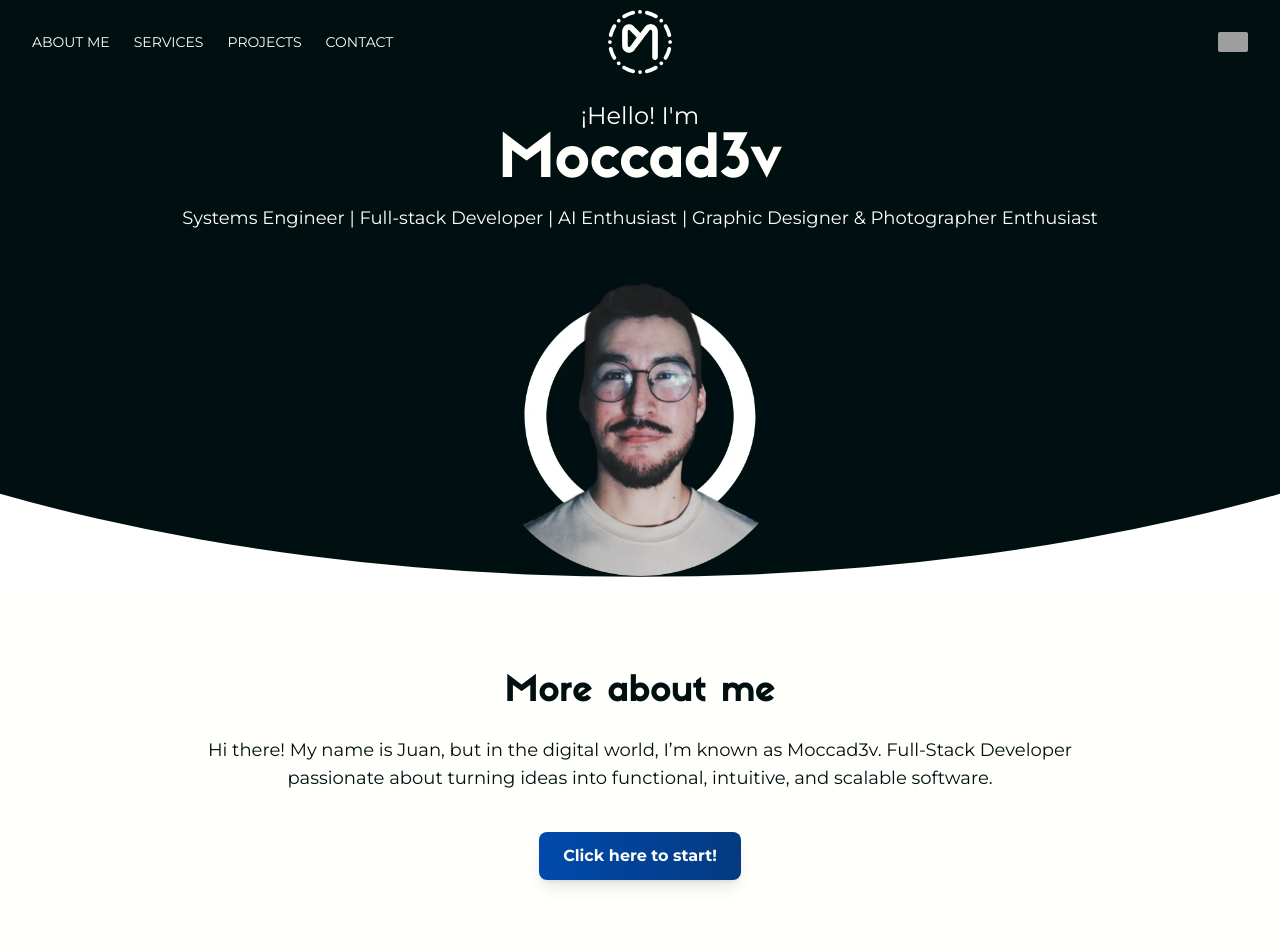
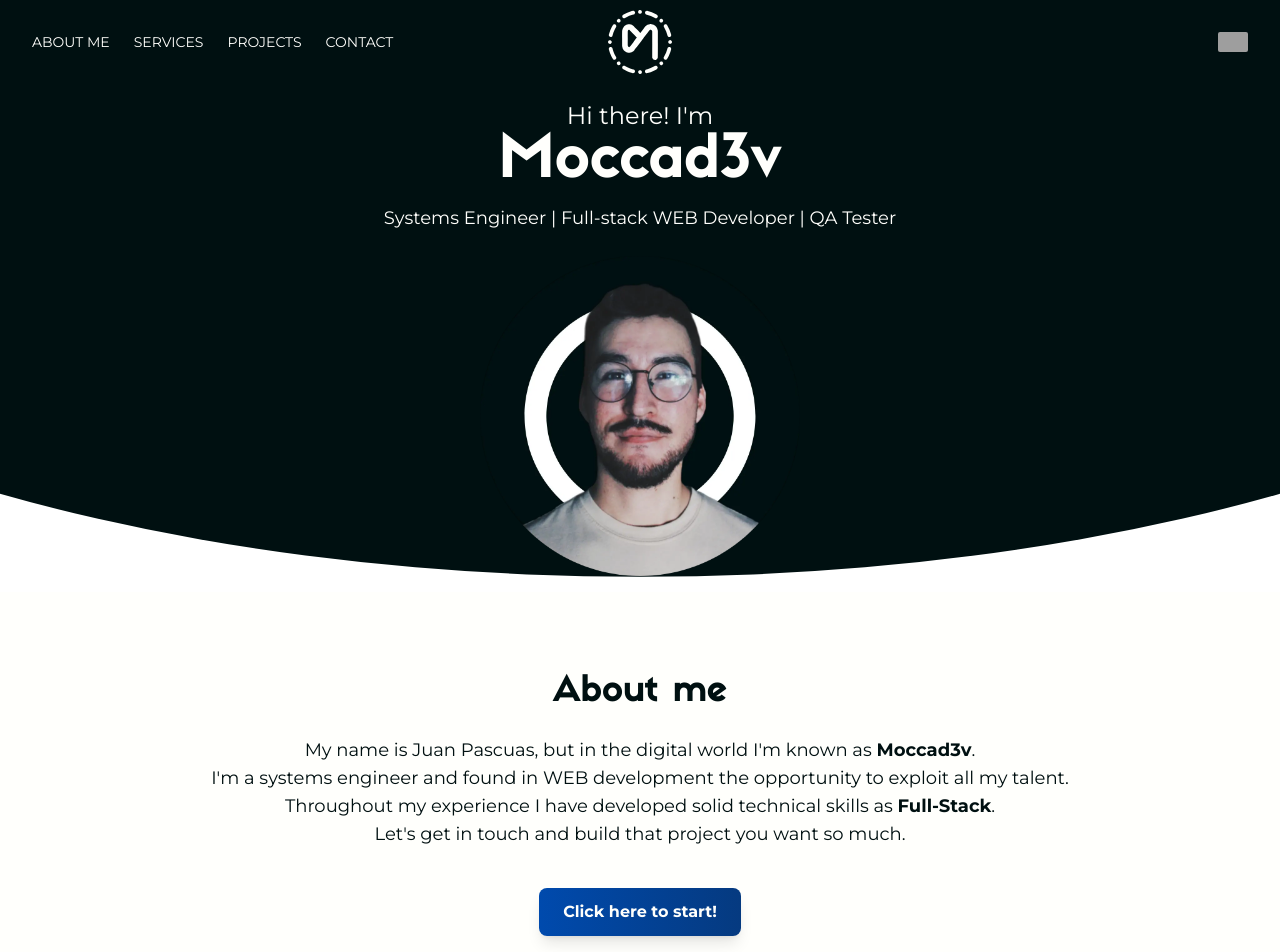
Before and after one commit to moccad3v/my-portfolio, a React (Vite) app: page / in a window 1280 px wide. Shown: the top 952 px of the page. Built offline with nearby package versions, Linux system fonts and the light colour scheme; grey boxes are pictures that could not be loaded.

Commit message:
Re-structure multilengual files

```diff
--- a/src/components/aboutme.jsx
+++ b/src/components/aboutme.jsx
@@ -9,8 +9,13 @@ const aboutme = ({ clicks, setClicks, texts }) => {
       <h2 className="text-4xl font-bold mb-6 text-moccaBlack sifonn-font">
         {texts.aboutme.title}
       </h2>
-      <p className="text-lg max-w-4xl text-moccaBlack font-montserrat">
-        {texts.aboutme.description}
+
+      <p className="whitespace-pre-line text-lg max-w-4xl text-moccaBlack font-montserrat">
+        {texts.aboutme.description.p1}
+        <span className="font-bold">{texts.aboutme.description.hl1}</span>
+        {texts.aboutme.description.p2}
+        <span className="font-bold">{texts.aboutme.description.hl2}</span>
+        {texts.aboutme.description.p3}
       </p>
 
       <button
--- a/src/languages/en.js
+++ b/src/languages/en.js
@@ -3,17 +3,21 @@ const en = {
   services: "Services",
   projects: "Projects",
   contact: "Contact",
-  hi: "¡Hello! I'm",
-  headline:
-    "Systems Engineer | Full-stack Developer | AI Enthusiast | Graphic Designer & Photographer Enthusiast",
+  hi: "Hi there! I'm",
+  headline: "Systems Engineer | Full-stack WEB Developer | QA Tester",
   clickHere: "Click here to start!",
-  clicksMessage: (clicks) => `You have clicked ${clicks} times 🎉`,
-  proud: "Proudly designed by Moccad3v",
+  clicksMessage: (clicks) => `You have clicked ${clicks} times. 🎉`,
+  proud: "Proudly made by Moccad3v",
   copyright: "All rights reserved",
   aboutme: {
-    title: "More about me",
-    description:
-      "Hi there! My name is Juan, but in the digital world, I’m known as Moccad3v. Full-Stack Developer passionate about turning ideas into functional, intuitive, and scalable software.",
+    title: "About me",
+    description: {
+      p1: "My name is Juan Pascuas, but in the digital world I'm known as ",
+      hl1: "Moccad3v",
+      p2: ".\nI'm a systems engineer and found in WEB development the opportunity to exploit all my talent.\nThroughout my experience I have developed solid technical skills as ",
+      hl2: "Full-Stack",
+      p3: ".\nLet's get in touch and build that project you want so much.",
+    },
   },
 };
 
--- a/src/languages/es.js
+++ b/src/languages/es.js
@@ -4,16 +4,20 @@ const es = {
   projects: "Proyectos",
   contact: "Contacto",
   hi: "¡Hola! Soy",
-  headline:
-    "Ingeniero de Sistemas | Desarrollador Full-stack | Entusiasta de la IA | Diseñador Gráfico y Fotógrafo Aficionado",
+  headline: "Ingeniero de Sistemas | Desarrollador WEB Full-stack | QA Tester",
   clickHere: "¡Haz clic aquí para comenzar!",
-  clicksMessage: (clicks) => `Has hecho clic ${clicks} veces 🎉`,
-  proud: "Orgullosamente diseñada por Moccad3v",
+  clicksMessage: (clicks) => `Has hecho clic ${clicks} veces. 🎉`,
+  proud: "Orgullosamente elaborada por Moccad3v",
   copyright: "Todos los derechos reservados",
   aboutme: {
-    title: "Más sobre mi",
-    description:
-      "¡Hola! Soy Juan, pero en el mundo digital me conocen como Moccad3v. Desarrollador Full-Stack apasionado por convertir ideas en software funcional, intuitivo y escalable.",
+    title: "Sobre mi",
+    description: {
+      p1: "Me llamo Juan Pascuas, pero en el mundo digital me conocen como ",
+      hl1: "Moccad3v",
+      p2: ".\nSoy ingeniero de sistemas y encontré en el desarrollo WEB la oportunidad de explotar todo mi talento.\nA lo largo de mi experiencia he desarrollado habilidades técnicas sólidas como ",
+      hl2: "Full-Stack",
+      p3: ".\nPongámonos en contacto y construyamos ese proyecto que tanto deseas.",
+    },
   },
 };
 
```
